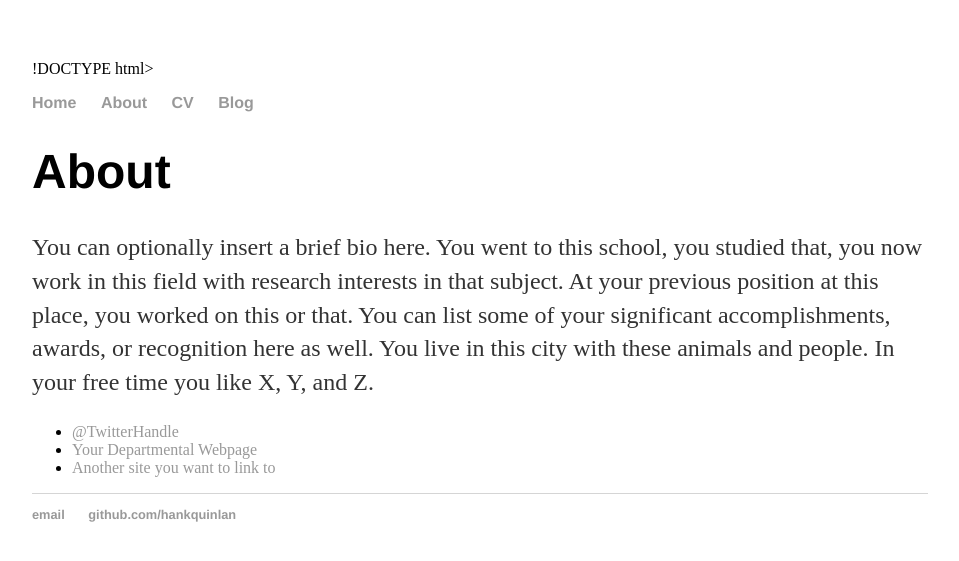
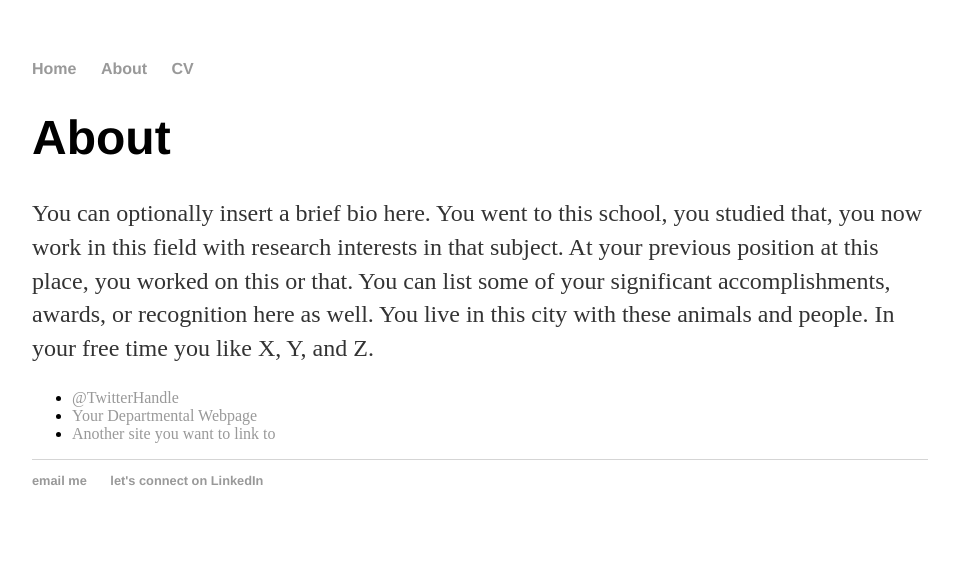
Before and after one commit to ajcalhoun/ajcalhoun.github.io, a Jekyll site: the page about/index.html, which Jekyll copies as it is, in a window 1280 px wide. Shown: the top 561 px of the page, without its empty margins (160-1119 px from the left). Built offline with Jekyll 4.4.1, drawn with Linux system fonts in a browser that asks for light colours.

Commit message:
Update index.html

```diff
--- a/about/index.html
+++ b/about/index.html
@@ -1,4 +1,4 @@
-!DOCTYPE html>
+<!DOCTYPE html>
 <html>
   <head>
     <title>About Hank Quinlan</title>
@@ -14,7 +14,6 @@
 <li><a href="/">Home</a></li>
 <li><a href="/about">About</a></li>
 <li><a href="/cv">CV</a></li>
-<li><a href="/blog">Blog</a></li>
 </ul>
     </nav>
 <div class="container">
@@ -34,11 +33,10 @@
 </div>
 
   <footer>
-   <ul>
-   <li><a href="mailto:hankquinlanhub@gmail.com">email</a></li>
-   <li><a href="https://github.com/hankquinlan">github.com/hankquinlan</a></li>
-   </ul>
-  </footer>
-  </body>
-
-</html>
+	    		<ul>
+	        		<li><a href="mailto:ajcalhoun@uchicago.edu">email me</a></li>
+	        		<li><a href="https://www.linkedin.com/in/ajcalhoun/">let's connect on LinkedIn</a></li>
+				</ul>
+			</footer>
+		</body>
+	</html>
```
